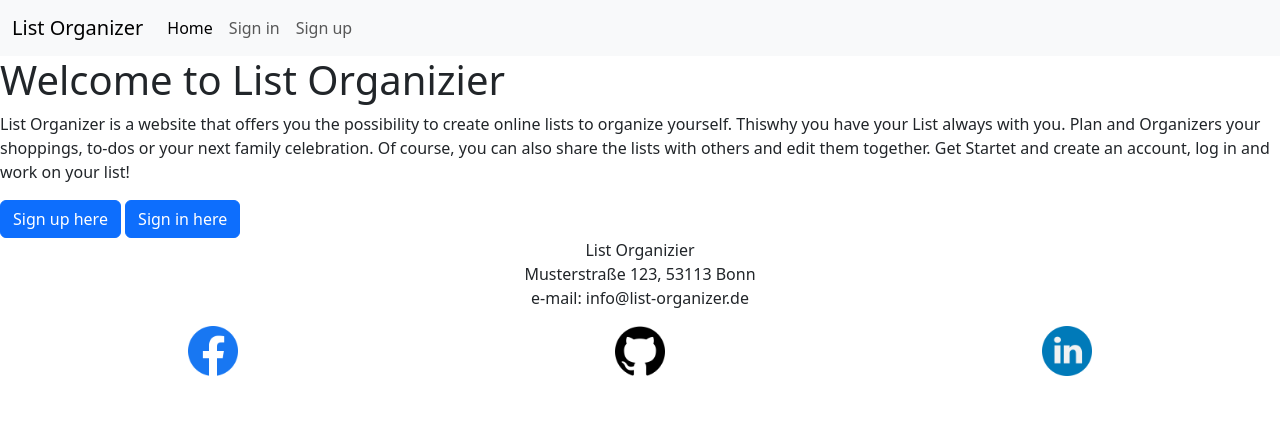
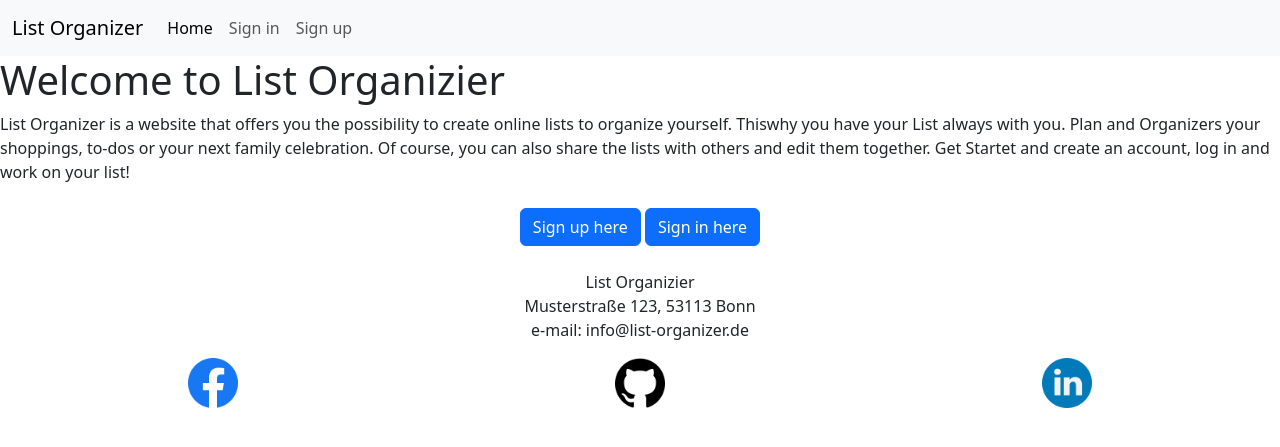
Before and after one commit to SureDeveloping/List-Organizer, a Django app: page / in a window 1280 px wide. Shown: the top 447 px of the page. Run offline with Django 5.2, Linux system fonts and the light colour scheme; some libraries are stand-ins or nearby versions.

Commit message:
Change button on the index html

```diff
--- a/home/templates/home/index.html
+++ b/home/templates/home/index.html
@@ -15,11 +15,14 @@
 
         Get Startet and create an account, log in and work on your list!
         </p>
-        <div>
-            <a href="{% url 'sign_up' %}" class="btn btn-primary">Sign up here</a>
-            <a href="{% url 'sign_in' %}" class="btn btn-primary">Sign in here</a>
+        {% if not user.is_authenticated %}
+        <div class="container">
+            <div class="text-center my-4">
+                    <a href="{% url 'sign_up' %}" class="btn btn-primary">Sign up here</a>
+                    <a href="{% url 'sign_in' %}" class="btn btn-primary">Sign in here</a>
+            </div>
         </div>
-
+        {% endif %}
     </section>
 </div>
 
```
